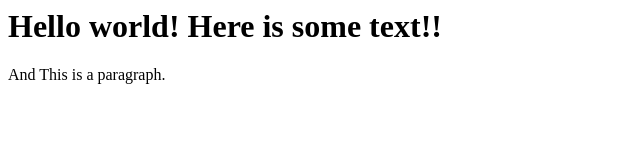
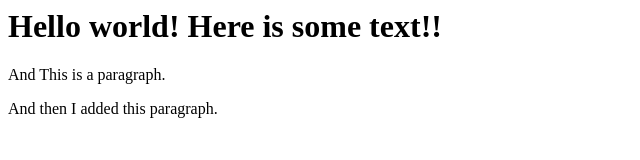
Before and after one commit to dsblanes/dsblanes.github.io, a plain HTML site: page index.html in a window 1280 px wide. Shown: the whole page, without its empty margins (0-640 px from the left). Drawn offline with Linux system fonts and the light colour scheme.

Commit message:
added  new paragraph

```diff
--- a/index.html
+++ b/index.html
@@ -7,6 +7,7 @@
 <body>
 	<h1>Hello world! Here is some text!!</h1>
 	<p>And This is a paragraph.</p>
+	<p>And then I added this paragraph.</p>
 
 </body>
 </html>
```
